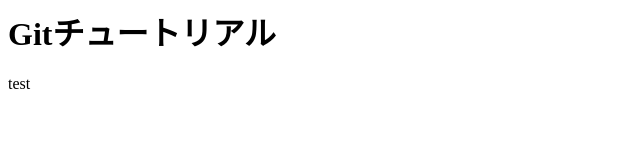
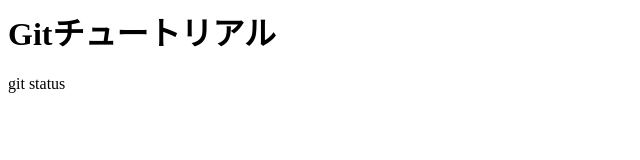
Before and after one commit to yuhakimura/git_tutorial, a plain HTML site: page index.html in a window 1280 px wide. Shown: the full height of the page, 0-640 px from the left. Drawn offline with Linux system fonts and the light colour scheme.

Commit message:
git statusコマンドを追記

```diff
--- a/index.html
+++ b/index.html
@@ -1,2 +1,2 @@
 <h1>Gitチュートリアル</h1>
-<p>test</p>
+<p>git status</p>
```
